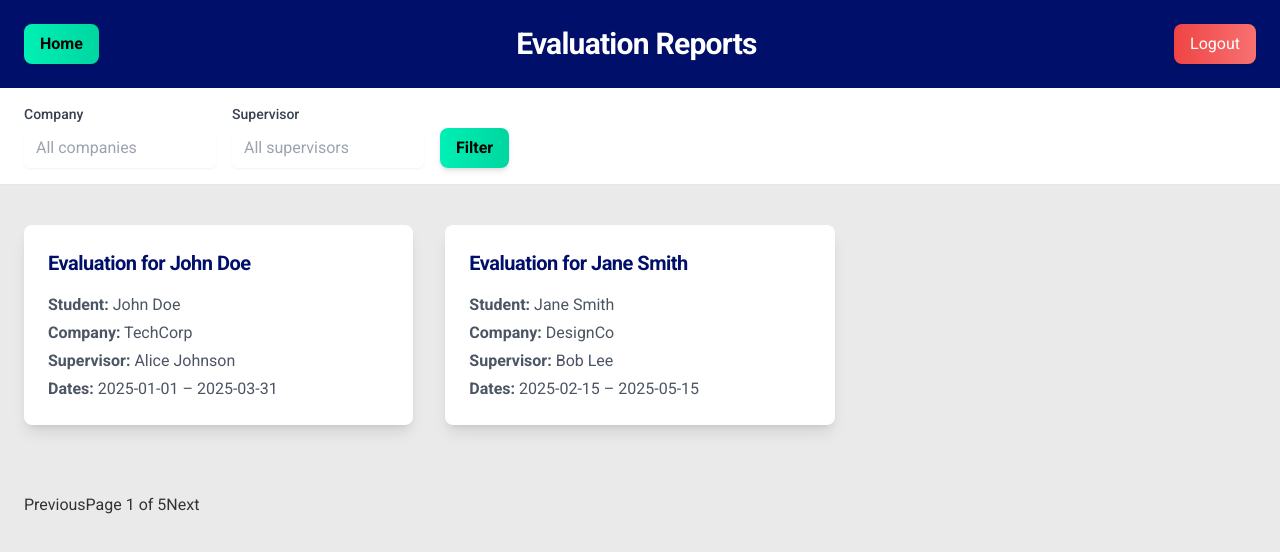
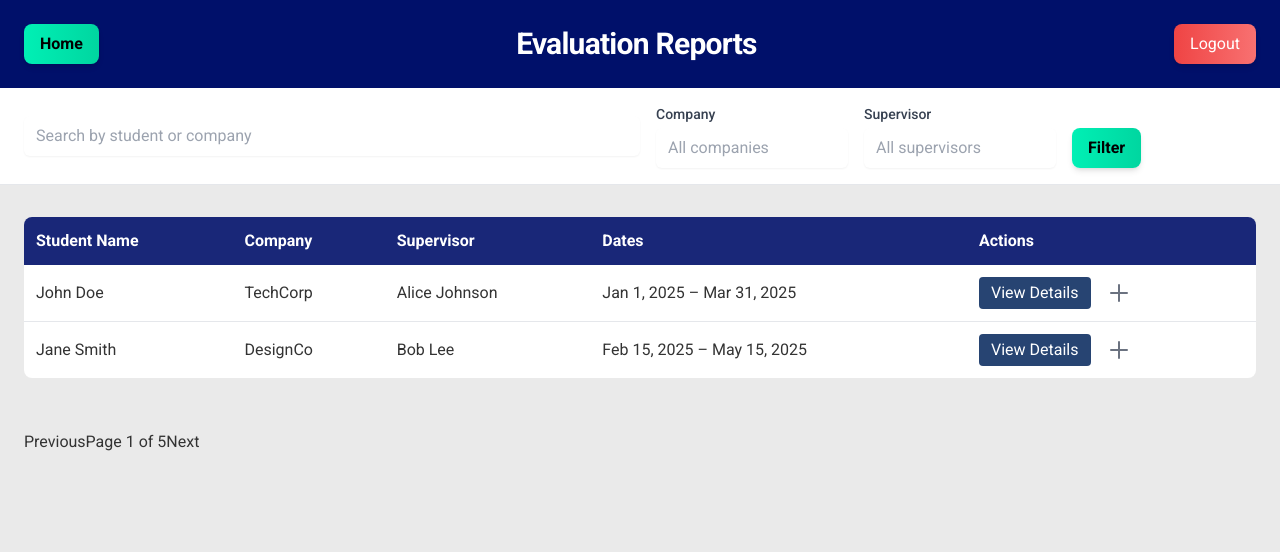
Before and after one commit to CSEN603-2025/Ghost-in-the-Machine, a React (Create React App) app: page /faculty/evaluation-reports in a window 1280 px wide. Shown: the top 552 px of the page. Built offline with nearby package versions, Linux system fonts and the light colour scheme; a web font is replaced by a local one.

Commit message:
"pdf download in faculty, other pages inprogress"

```diff
--- a/src/App.js
+++ b/src/App.js
@@ -39,9 +39,6 @@ import ManageReportsAndEvaluations from './pages/ManageReportsAndEvaluations';
 import FacultyDashboardPage from './pages/FacultyDashboardPage';
 import EmailClientPage from "./pages/EmailClientPage";
 import EvaluationReportsPage from './pages/EvaluationReportsPage';
-
-
-
 import ViewedCompaniesPage from './pages/ViewedCompaniesPage';
 import ReportsListPage from './pages/ReportsListPage';
 import AssessmentsPage from './pages/AssessmentsPage';
--- a/src/components/EvaluationDetailsModal.jsx
+++ b/src/components/EvaluationDetailsModal.jsx
@@ -1,37 +1,45 @@
 import React from 'react';
 
-export default function EvaluationDetailsModal({ evalReport, onClose }) {
+const EvaluationDetailsModal = ({ isOpen, onClose, evaluation }) => {
+  if (!isOpen) return null;
+
+  const downloadPdf = () => {
+    const link = document.createElement('a');
+    link.href = `/api/evaluations/${evaluation.id}/download`;
+    link.download = `evaluation-${evaluation.id}.pdf`;
+    link.click();
+  };
+
   return (
-    <div className="fixed inset-0 bg-black bg-opacity-50 flex items-center justify-center z-50">
-      <div className="bg-white rounded-lg shadow-lg w-11/12 md:w-2/3 lg:w-1/2 p-6 relative">
-        <h2 className="text-2xl font-bold text-[#00106A] mb-4">
-          {evalReport.title}
-        </h2>
-        <p className="text-gray-700 mb-2">
-          <strong>Student:</strong> {evalReport.studentName}
-        </p>
-        <p className="text-gray-700 mb-2">
-          <strong>Company:</strong> {evalReport.companyName}
-        </p>
-        <p className="text-gray-700 mb-2">
-          <strong>Supervisor:</strong> {evalReport.supervisorName}
-        </p>
-        <p className="text-gray-700 mb-2">
-          <strong>Start Date:</strong> {evalReport.startDate}
-        </p>
-        <p className="text-gray-700 mb-4">
-          <strong>End Date:</strong> {evalReport.endDate}
-        </p>
-        <p className="text-gray-700 mb-6">{evalReport.evaluationContent}</p>
-        <div className="flex justify-end">
+    <div className="fixed inset-0 bg-black bg-opacity-40 flex justify-center items-center z-50">
+      <div className="bg-white p-6 rounded-lg shadow-xl max-w-4xl w-full overflow-y-auto max-h-[90vh]">
+        {/* Header */}
+        <div className="flex justify-between items-center mb-4">
+          <h2 className="text-2xl font-semibold">Evaluation Details</h2>
+          <button onClick={onClose} className="text-gray-500 hover:text-gray-700 text-2xl">&times;</button>
+        </div>
+
+        {/* Download */}
+        <div className="flex justify-end mb-4">
           <button
-            onClick={onClose}
-            className="px-4 py-2 bg-gradient-to-r from-red-500 to-red-400 hover:from-red-600 hover:to-red-500 text-white rounded-lg shadow-md transition-all duration-300"
+            onClick={downloadPdf}
+            className="px-4 py-2 bg-gradient-to-r from-[#00F0B5] to-[#00D6A0] text-black font-semibold rounded-lg shadow-md hover:from-[#00D6A0] hover:to-[#00F0B5] transition"
           >
-            Close
+            Download PDF
           </button>
+        </div>
+
+        {/* Details */}
+        <div>
+          <p><strong>Student Name:</strong> {evaluation.studentName}</p>
+          <p><strong>Company:</strong> {evaluation.companyName}</p>
+          <p><strong>Supervisor:</strong> {evaluation.supervisor}</p>
+          <p><strong>Dates:</strong> {evaluation.internshipDates}</p>
+          <p className="mt-4 text-gray-700 whitespace-pre-line">{evaluation.evaluationContent}</p>
         </div>
       </div>
     </div>
   );
-}
+};
+
+export default EvaluationDetailsModal;
--- a/src/components/ReportDetailsModal.jsx
+++ b/src/components/ReportDetailsModal.jsx
@@ -1,51 +1,115 @@
 import React, { useState } from 'react';
 
-export default function ReportDetailsModal({ report, onClose, onStatusChange }) {
+const ReportDetailsModal = ({ isOpen, onClose, report, onStatusChange }) => {
   const [status, setStatus] = useState(report.status);
+  const [comment, setComment] = useState('');
+
+  if (!isOpen) return null;
 
   const handleSave = () => {
+    if (window.confirm(`Change status to "${status}"?`)) {
       onStatusChange(report.id, status);
       onClose();
+    }
+  };
+
+  const downloadPdf = () => {
+    const link = document.createElement('a');
+    link.href = `/api/reports/${report.id}/download`;
+    link.download = `report-${report.id}.pdf`;
+    link.click();
   };
 
   return (
-    <div className="fixed inset-0 bg-black bg-opacity-50 flex items-center justify-center z-50">
-      <div className="bg-white rounded-lg shadow-lg w-11/12 md:w-2/3 lg:w-1/2 p-6 relative">
-        <h2 className="text-2xl font-bold text-[#00106A] mb-4">{report.title}</h2>
-        <p className="text-gray-700 mb-2"><strong>Student:</strong> {report.studentName}</p>
-        <p className="text-gray-700 mb-2"><strong>Company:</strong> {report.companyName}</p>
-        <p className="text-gray-700 mb-2"><strong>Major:</strong> {report.major}</p>
-        <p className="text-gray-700 mb-4"><strong>Content:</strong><br />{report.reportContent}</p>
+    <div className="fixed inset-0 bg-black bg-opacity-40 flex justify-center items-center z-50">
+      <div className="bg-white p-6 rounded-lg shadow-xl max-w-5xl w-full overflow-y-auto max-h-[90vh]">
+        {/* Header */}
+        <div className="flex justify-between items-center mb-4">
+          <h2 className="text-2xl font-semibold">{report.title}</h2>
+          <button onClick={onClose} className="text-gray-500 hover:text-gray-700 text-2xl">&times;</button>
+        </div>
 
-        <label className="block mb-4">
-          <span className="text-gray-700 font-medium">Status</span>
+        {/* Download */}
+        <div className="flex justify-end mb-4">
+          <button
+            onClick={downloadPdf}
+            className="px-4 py-2 bg-gradient-to-r from-[#00F0B5] to-[#00D6A0] text-black font-semibold rounded-lg shadow-md hover:from-[#00D6A0] hover:to-[#00F0B5] transition"
+          >
+            Download PDF
+          </button>
+        </div>
+
+        {/* Content */}
+        <div className="flex flex-col md:flex-row gap-6">
+          {/* Left Pane */}
+          <div className="md:w-2/3 whitespace-pre-line text-gray-700">
+            {report.reportContent}
+          </div>
+
+          {/* Right Pane */}
+          <div className="md:w-1/3 bg-gray-50 p-4 rounded-lg border">
+            <h3 className="text-lg font-semibold mb-2">Student Info</h3>
+            <p><strong>Name:</strong> {report.studentName}</p>
+            <p><strong>Major:</strong> {report.major}</p>
+            <p><strong>Semester:</strong> {report.semester}</p>
+            <p><strong>Company:</strong> {report.companyName}</p>
+            <p><strong>Submitted:</strong> {report.submissionDate}</p>
+
+            {/* Status */}
+            <div className="mt-4">
+              <label className="block text-gray-700 font-medium mb-2">Status</label>
               <select
                 value={status}
-            onChange={(e) => setStatus(e.target.value)}
-            className="mt-1 block w-full rounded-md border-gray-300 bg-white py-2 px-3 shadow-sm focus:border-[#00106A] focus:ring focus:ring-[#00106A]/50"
+                onChange={e => setStatus(e.target.value)}
+                className="border rounded-md p-2 w-full"
               >
-            <option value="Pending">Pending</option>
-            <option value="Accepted">Accepted</option>
-            <option value="Rejected">Rejected</option>
-            <option value="Flagged">Flagged</option>
+                <option>Pending</option>
+                <option>Flagged</option>
+                <option>Rejected</option>
+                <option>Accepted</option>
               </select>
-        </label>
-
-        <div className="flex justify-end space-x-4">
-          <button
-            onClick={onClose}
-            className="px-4 py-2 bg-gray-200 rounded-lg hover:bg-gray-300 transition"
-          >
-            Cancel
-          </button>
               <button
                 onClick={handleSave}
-            className="px-4 py-2 bg-gradient-to-r from-[#00F0B5] to-[#00D6A0] text-black font-semibold rounded-lg shadow-md hover:from-[#00D6A0] hover:to-[#00F0B5] transition-all duration-300"
+                className="mt-3 px-4 py-2 bg-[#00106A] text-white rounded-lg w-full"
               >
-            Update
+                Update Status
               </button>
+            </div>
+
+            {/* Clarifications */}
+            {['Flagged', 'Rejected'].includes(status) && (
+              <div className="mt-4">
+                <label className="block text-gray-700 font-medium mb-2">Add Comment</label>
+                <textarea
+                  rows="3"
+                  value={comment}
+                  onChange={e => setComment(e.target.value)}
+                  className="w-full border rounded-md p-2"
+                  placeholder="Write your clarification..."
+                />
+                <button
+                  onClick={() => alert(`Clarification submitted:\n${comment}`)}
+                  className="mt-2 px-4 py-2 bg-[#00106A] text-white rounded-lg w-full"
+                >
+                  Submit Clarification
+                </button>
+
+                <div className="mt-4">
+                  <h3 className="text-lg font-semibold mb-2">Past Comments</h3>
+                  <div className="bg-gray-100 p-3 rounded-md mb-2">
+                    SCAD: Please elaborate on your methodology.
+                  </div>
+                  <div className="bg-gray-100 p-3 rounded-md">
+                    Faculty: Methodology clarified.
+                  </div>
+                </div>
+              </div>
+            )}
+          </div>
         </div>
       </div>
     </div>
   );
-}
+};
+
+export default ReportDetailsModal;
--- a/src/pages/EvaluationReportsPage.jsx
+++ b/src/pages/EvaluationReportsPage.jsx
@@ -1,85 +1,146 @@
 import React, { useState, useEffect } from 'react';
 import { useNavigate } from 'react-router-dom';
-
 import FilterEvaluation from '../components/FilterEvaluation';
 import Pagination from '../components/Pagination';
-import EvaluationCard from '../components/EvaluationCard';
 import EvaluationDetailsModal from '../components/EvaluationDetailsModal';
 
 export default function EvaluationReportsPage() {
   const navigate = useNavigate();
+
+  // Data + filtered
   const [evals, setEvals] = useState([]);
   const [filtered, setFiltered] = useState([]);
-  const [selected, setSelected] = useState(null);
 
+  // Search & filter
+  const [searchTerm, setSearchTerm] = useState('');
+  const [filterData, setFilterData] = useState({ company: '', supervisor: '' });
+
+  // Modal
+  const [selectedEval, setSelectedEval] = useState(null);
+
+  // Load mock data
   useEffect(() => {
-    const mockEvals = [
+    const mock = [
       {
         id: 1,
-        title: 'Evaluation for John Doe',
         studentName: 'John Doe',
         companyName: 'TechCorp',
-        supervisorName: 'Alice Johnson',
-        startDate: '2025-01-01',
-        endDate: '2025-03-31',
-        evaluationContent: 'John performed excellently...',
+        supervisor: 'Alice Johnson',
+        internshipDates: 'Jan 1, 2025 – Mar 31, 2025',
+        evaluationContent: 'John performed excellently…',
       },
       {
         id: 2,
-        title: 'Evaluation for Jane Smith',
         studentName: 'Jane Smith',
         companyName: 'DesignCo',
-        supervisorName: 'Bob Lee',
-        startDate: '2025-02-15',
-        endDate: '2025-05-15',
-        evaluationContent: 'Jane showed great creativity...',
+        supervisor: 'Bob Lee',
+        internshipDates: 'Feb 15, 2025 – May 15, 2025',
+        evaluationContent: 'Jane showed great creativity…',
       },
-      // …more
     ];
-    setEvals(mockEvals);
-    setFiltered(mockEvals);
+    setEvals(mock);
+    setFiltered(mock);
   }, []);
 
-  const handleFilter = ({ company, supervisor }) =>
-    setFiltered(
-      evals.filter(e =>
-        (company ? e.companyName.includes(company) : true) &&
-        (supervisor ? e.supervisorName.includes(supervisor) : true)
-      )
-    );
+  // Re-filter on search/filter/data changes
+  useEffect(() => {
+    let temp = evals;
 
-  const goHome = () => navigate('/');
-  const logout = () => navigate('/welcome');
+    if (filterData.company) {
+      temp = temp.filter(e => e.companyName.includes(filterData.company));
+    }
+    if (filterData.supervisor) {
+      temp = temp.filter(e => e.supervisor.includes(filterData.supervisor));
+    }
+    if (searchTerm) {
+      const key = searchTerm.toLowerCase();
+      temp = temp.filter(e =>
+        e.studentName.toLowerCase().includes(key) ||
+        e.companyName.toLowerCase().includes(key)
+      );
+    }
+
+    setFiltered(temp);
+  }, [searchTerm, filterData, evals]);
+
+  const handleFilter = (data) => setFilterData(data);
+
+  const downloadPdf = (id) => {
+    const link = document.createElement('a');
+    link.href = `/api/evaluations/${id}/download`;
+    link.download = `evaluation-${id}.pdf`;
+    link.click();
+  };
 
   return (
     <div className="min-h-screen bg-[#EAEAEA]">
-      {/* Top Navbar */}
+      {/* Navbar */}
       <div className="w-full bg-[#00106A] py-6 px-6 flex items-center justify-between">
-        <button
-          onClick={goHome}
-          className="bg-gradient-to-r from-[#00F0B5] to-[#00D6A0] hover:from-[#00D6A0] hover:to-[#00F0B5] text-black font-semibold py-2 px-4 rounded-lg shadow-md transition-all duration-300"
-        >
+        <button onClick={() => navigate('/')} className="bg-gradient-to-r from-[#00F0B5] to-[#00D6A0] text-black font-semibold py-2 px-4 rounded-lg shadow-md transition-all duration-300">
           Home
         </button>
         <h1 className="text-3xl font-bold text-white">Evaluation Reports</h1>
-        <button
-          onClick={logout}
-          className="bg-gradient-to-r from-red-500 to-red-400 hover:from-red-600 hover:to-red-500 text-white py-2 px-4 rounded-lg shadow-md transition-all duration-300"
-        >
+        <button onClick={() => navigate('/welcome')} className="bg-gradient-to-r from-red-500 to-red-400 text-white py-2 px-4 rounded-lg shadow-md transition-all duration-300">
           Logout
         </button>
       </div>
 
-      {/* Filter */}
-      <div className="px-6 py-4 bg-[#ffffff] border-b border-gray-200">
+      {/* Search & Filter */}
+      <div className="px-6 py-4 bg-white border-b border-gray-200 flex flex-wrap items-center gap-4">
+        <input
+          type="text"
+          placeholder="Search by student or company"
+          value={searchTerm}
+          onChange={e => setSearchTerm(e.target.value)}
+          className="w-full md:w-1/2 rounded-md border-gray-300 py-2 px-3 shadow-sm focus:border-[#00106A] focus:ring focus:ring-[#00106A]/50"
+        />
         <FilterEvaluation onFilter={handleFilter} />
       </div>
 
-      {/* Grid */}
-      <div className="grid grid-cols-1 sm:grid-cols-2 lg:grid-cols-3 gap-8 px-6 pb-12 pt-10">
-        {filtered.map(e => (
-          <EvaluationCard key={e.id} evalReport={e} onSelect={setSelected} />
-        ))}
+      {/* Evaluations Table */}
+      <div className="overflow-x-auto px-6 py-8">
+        <table className="min-w-full bg-white rounded-lg overflow-hidden">
+          <thead className="bg-[#00106A]/90 text-white">
+            <tr>
+              <th className="p-3 text-left">Student Name</th>
+              <th className="p-3 text-left">Company</th>
+              <th className="p-3 text-left">Supervisor</th>
+              <th className="p-3 text-left">Dates</th>
+              <th className="p-3 text-left">Actions</th>
+            </tr>
+          </thead>
+          <tbody>
+            {filtered.map(e => (
+              <tr key={e.id} className="border-b last:border-none">
+                <td className="p-3">{e.studentName}</td>
+                <td className="p-3">{e.companyName}</td>
+                <td className="p-3">{e.supervisor}</td>
+                <td className="p-3">{e.internshipDates}</td>
+                <td className="p-3 flex items-center space-x-4">
+                  <button
+                    onClick={() => setSelectedEval(e)}
+                    className="px-3 py-1 bg-[#274472] text-white rounded hover:bg-[#41729F] transition"
+                  >
+                    View Details
+                  </button>
+                  <button
+                    onClick={() => downloadPdf(e.id)}
+                    className="text-gray-500 hover:text-gray-700 transition"
+                  >
+                    <svg xmlns="http://www.w3.org/2000/svg" className="w-6 h-6" fill="none"
+                      viewBox="0 0 24 24" stroke="currentColor" strokeWidth="2">
+                      <path strokeLinecap="round" strokeLinejoin="round"
+                        d="M12 4v16m8-8H4"/>
+                    </svg>
+                  </button>
+                </td>
+              </tr>
+            ))}
+            {filtered.length === 0 && (
+              <tr><td colSpan="5" className="p-3 text-center text-gray-500">No evaluations found.</td></tr>
+            )}
+          </tbody>
+        </table>
       </div>
 
       {/* Pagination */}
@@ -88,10 +149,11 @@ export default function EvaluationReportsPage() {
       </div>
 
       {/* Details Modal */}
-      {selected && (
+      {selectedEval && (
         <EvaluationDetailsModal
-          evalReport={selected}
-          onClose={() => setSelected(null)}
+          isOpen={!!selectedEval}
+          onClose={() => setSelectedEval(null)}
+          evaluation={selectedEval}
         />
       )}
     </div>
--- a/src/pages/ReportsListPage.jsx
+++ b/src/pages/ReportsListPage.jsx
@@ -1,100 +1,159 @@
 import React, { useState, useEffect } from 'react';
 import { useNavigate } from 'react-router-dom';
-
 import Filter from '../components/Filter';
 import Pagination from '../components/Pagination';
-import ReportCard from '../components/ReportCard';
 import ReportDetailsModal from '../components/ReportDetailsModal';
 
 export default function ReportsListPage() {
   const navigate = useNavigate();
+
+  // Full list + filtered view
   const [reports, setReports] = useState([]);
   const [filtered, setFiltered] = useState([]);
-  const [selected, setSelected] = useState(null);
 
-  // Load data
+  // Search & filter state
+  const [searchTerm, setSearchTerm] = useState('');
+  const [filterData, setFilterData] = useState({ major: '', status: '' });
+
+  // Modal
+  const [selectedReport, setSelectedReport] = useState(null);
+
+  // Load mock data
   useEffect(() => {
     const mock = [
       {
         id: 1,
         studentName: 'John Doe',
-        companyName: 'TechCorp',
         major: 'Computer Science',
+        semester: 'Fall 2024',
+        submissionDate: '2025-03-15',
         status: 'Pending',
         title: 'Internship Report 1',
-        reportContent: 'Detailed report content...',
+        reportContent: 'Introduction...\nBody...\nCourses used: CS101, CS102',
+        companyName: 'TechCorp',
       },
       {
         id: 2,
         studentName: 'Jane Smith',
-        companyName: 'DesignCo',
         major: 'Graphic Design',
+        semester: 'Spring 2025',
+        submissionDate: '2025-03-20',
         status: 'Accepted',
         title: 'Internship Report 2',
-        reportContent: 'Another report content...',
+        reportContent: 'Intro...\nBody...\nCourses used: GD201, GD202',
+        companyName: 'DesignCo',
       },
-      // …
+      // …add more as needed
     ];
     setReports(mock);
     setFiltered(mock);
   }, []);
 
-  // Filter handler
-  const handleFilter = ({ major, status }) => {
-    setFiltered(
-      reports.filter(r =>
-        (major ? r.major === major : true) &&
-        (status ? r.status === status : true)
-      )
-    );
+  // Re-filter whenever searchTerm, filterData, or reports change
+  useEffect(() => {
+    let temp = reports;
+
+    // apply major/status filters
+    if (filterData.major) {
+      temp = temp.filter(r => r.major === filterData.major);
+    }
+    if (filterData.status) {
+      temp = temp.filter(r => r.status === filterData.status);
+    }
+
+    // apply search
+    if (searchTerm) {
+      const key = searchTerm.toLowerCase();
+      temp = temp.filter(r =>
+        r.studentName.toLowerCase().includes(key) ||
+        r.title.toLowerCase().includes(key)
+      );
+    }
+
+    setFiltered(temp);
+  }, [searchTerm, filterData, reports]);
+
+  const handleFilter = (data) => setFilterData(data);
+
+  // Download PDF helper
+  const downloadPdf = (id) => {
+    const link = document.createElement('a');
+    link.href = `/api/reports/${id}/download`;
+    link.download = `report-${id}.pdf`;
+    link.click();
   };
-
-  // Update status in both reports + filtered
-  const handleStatusChange = (id, newStatus) => {
-    setReports(rs =>
-      rs.map(r => (r.id === id ? { ...r, status: newStatus } : r))
-    );
-    setFiltered(fs =>
-      fs.map(r => (r.id === id ? { ...r, status: newStatus } : r))
-    );
-  };
-
-  const goHome = () => navigate('/');
-  const logout = () => navigate('/welcome');
 
   return (
     <div className="min-h-screen bg-[#EAEAEA]">
       {/* Top Navbar */}
       <div className="w-full bg-[#00106A] py-6 px-6 flex items-center justify-between">
-        <button
-          onClick={goHome}
-          className="bg-gradient-to-r from-[#00F0B5] to-[#00D6A0] hover:from-[#00D6A0] hover:to-[#00F0B5] text-black font-semibold py-2 px-4 rounded-lg shadow-md transition-all duration-300"
-        >
+        <button onClick={() => navigate('/')} className="bg-gradient-to-r from-[#00F0B5] to-[#00D6A0] text-black font-semibold py-2 px-4 rounded-lg shadow-md transition-all duration-300">
           Home
         </button>
         <h1 className="text-3xl font-bold text-white">Internship Reports</h1>
-        <button
-          onClick={logout}
-          className="bg-gradient-to-r from-red-500 to-red-400 hover:from-red-600 hover:to-red-500 text-white py-2 px-4 rounded-lg shadow-md transition-all duration-300"
-        >
+        <button onClick={() => navigate('/welcome')} className="bg-gradient-to-r from-red-500 to-red-400 text-white py-2 px-4 rounded-lg shadow-md transition-all duration-300">
           Logout
         </button>
       </div>
 
-      {/* Filter */}
-      <div className="px-6 py-4 bg-[#ffffff] border-b border-gray-200">
+      {/* Search & Filter */}
+      <div className="px-6 py-4 bg-white border-b border-gray-200 flex flex-wrap items-center gap-4">
+        <input
+          type="text"
+          placeholder="Search by student name or report title"
+          value={searchTerm}
+          onChange={e => setSearchTerm(e.target.value)}
+          className="w-full md:w-1/2 rounded-md border-gray-300 py-2 px-3 shadow-sm focus:border-[#00106A] focus:ring focus:ring-[#00106A]/50"
+        />
         <Filter onFilter={handleFilter} />
       </div>
 
-      {/* Grid of Cards */}
-      <div className="grid grid-cols-1 sm:grid-cols-2 lg:grid-cols-3 gap-8 px-6 pb-12 pt-10">
-        {filtered.map(report => (
-          <ReportCard
-            key={report.id}
-            report={report}
-            onSelect={setSelected}
-          />
-        ))}
+      {/* Reports Table */}
+      <div className="overflow-x-auto px-6 py-8">
+        <table className="min-w-full bg-white rounded-lg overflow-hidden">
+          <thead className="bg-[#00106A]/90 text-white">
+            <tr>
+              <th className="p-3 text-left">Student Name</th>
+              <th className="p-3 text-left">Major</th>
+              <th className="p-3 text-left">Semester</th>
+              <th className="p-3 text-left">Submission Date</th>
+              <th className="p-3 text-left">Status</th>
+              <th className="p-3 text-left">Actions</th>
+            </tr>
+          </thead>
+          <tbody>
+            {filtered.map(report => (
+              <tr key={report.id} className="border-b last:border-none">
+                <td className="p-3">{report.studentName}</td>
+                <td className="p-3">{report.major}</td>
+                <td className="p-3">{report.semester}</td>
+                <td className="p-3">{report.submissionDate}</td>
+                <td className="p-3">{report.status}</td>
+                <td className="p-3 flex items-center space-x-4">
+                  <button
+                    onClick={() => setSelectedReport(report)}
+                    className="px-3 py-1 bg-[#274472] text-white rounded hover:bg-[#41729F] transition"
+                  >
+                    View Details
+                  </button>
+                  <button
+                    onClick={() => downloadPdf(report.id)}
+                    className="text-gray-500 hover:text-gray-700 transition"
+                  >
+                    <svg xmlns="http://www.w3.org/2000/svg" className="w-6 h-6" fill="none"
+                      viewBox="0 0 24 24" stroke="currentColor" strokeWidth="2">
+                      <path strokeLinecap="round" strokeLinejoin="round"
+                        d="M12 4v16m8-8H4"/>
+                    </svg>
+                  </button>
+                </td>
+              </tr>
+            ))}
+            {filtered.length === 0 && (
+              <tr><td colSpan="6" className="p-3 text-center text-gray-500">No reports found.</td></tr>
+            )}
+          </tbody>
+        </table>
       </div>
 
       {/* Pagination */}
@@ -103,11 +162,14 @@ export default function ReportsListPage() {
       </div>
 
       {/* Details Modal */}
-      {selected && (
+      {selectedReport && (
         <ReportDetailsModal
-          report={selected}
-          onClose={() => setSelected(null)}
-          onStatusChange={handleStatusChange}
+          isOpen={!!selectedReport}
+          onClose={() => setSelectedReport(null)}
+          report={selectedReport}
+          onStatusChange={(id, newStatus) => {
+            setReports(rs => rs.map(r => r.id === id ? { ...r, status: newStatus } : r));
+          }}
         />
       )}
     </div>
--- a/src/pages/StudentDashboard.jsx
+++ b/src/pages/StudentDashboard.jsx
@@ -100,7 +100,7 @@ const StudentDashboard = () => {
 
   {/* Centered Title */}
   <div className="w-1/3 text-center">
-    <h1 className="text-3xl font-bold text-white">SCAD Dashboard</h1>
+    <h1 className="text-3xl font-bold text-white">Student Dashboard</h1>
   </div>
 
   {/* Home & Logout Buttons */}
```
Lines whose indentation alone changed are shown as unchanged.
